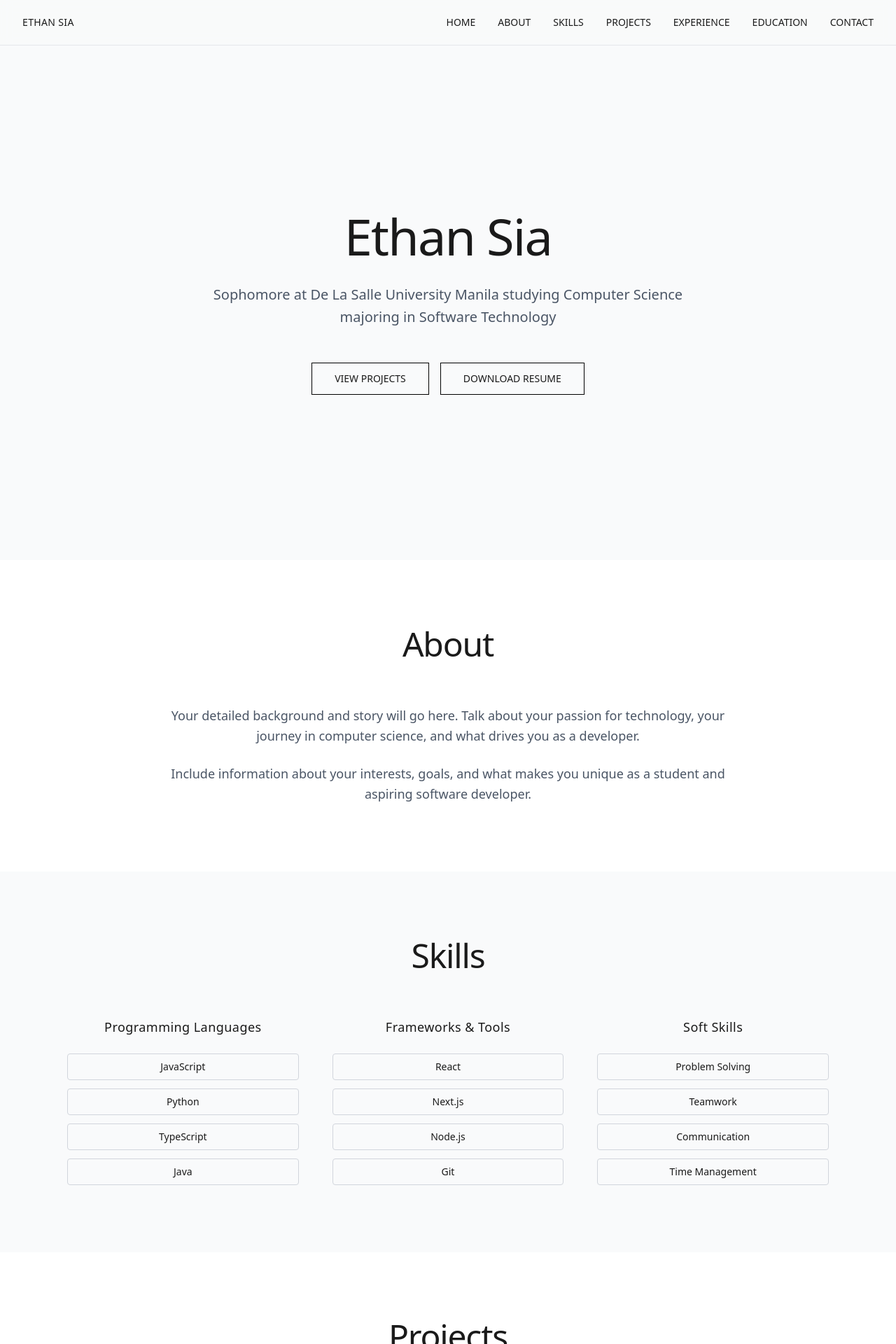
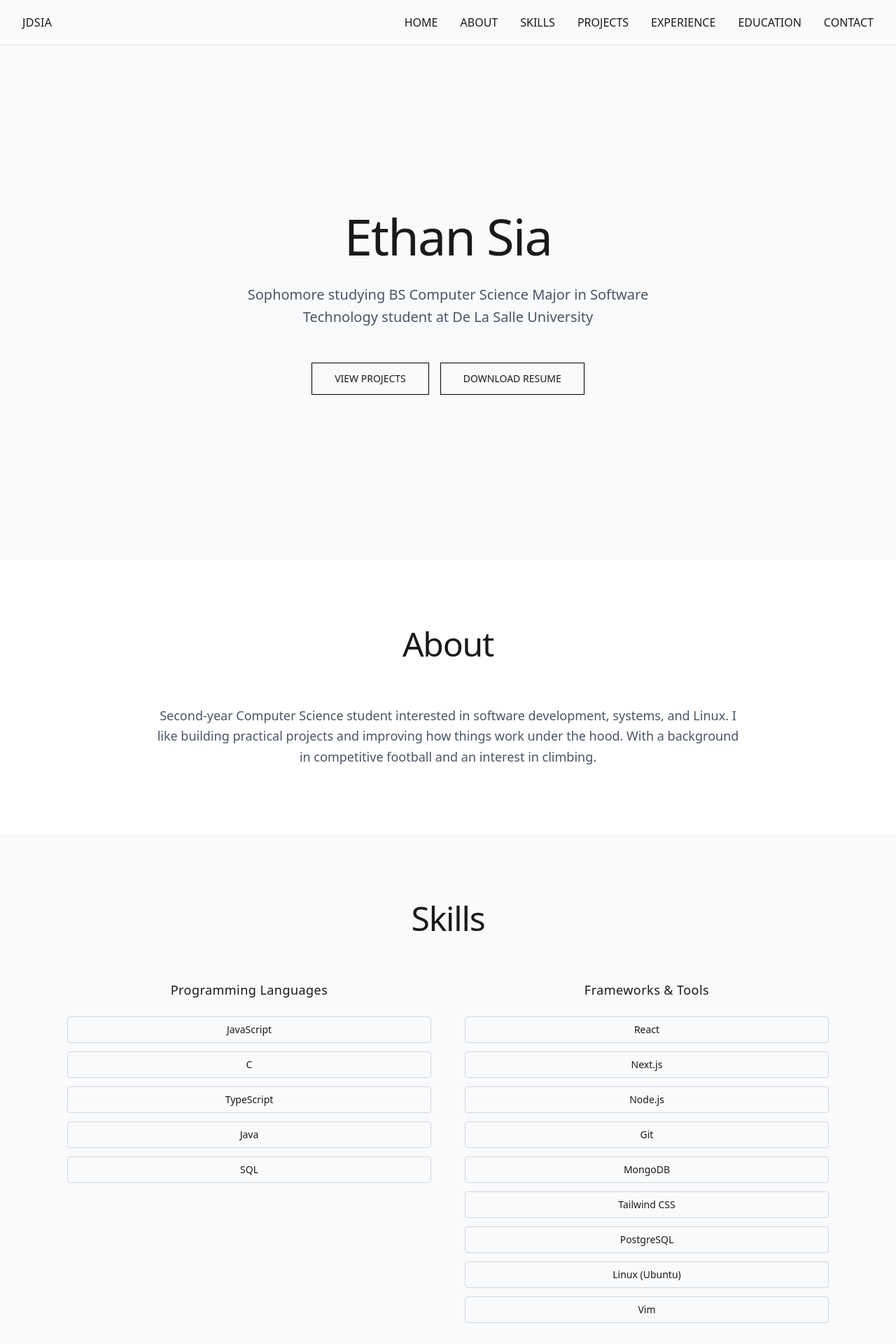
Before and after one commit to jdsia/Web-Portfolio, a Next.js app: page / in a window 1280 px wide. Shown: the top 1920 px of the page at 70% size. Built offline with nearby package versions, Linux system fonts and the light colour scheme.

Commit message:
feat: fixed about section and skills, todo: make 3rd col for tools instead of mixing it

```diff
--- a/app/page.tsx
+++ b/app/page.tsx
@@ -7,15 +7,15 @@ export default function Home() {
       <nav className="fixed top-0 w-full bg-gray-50/80 backdrop-blur-sm z-50 border-b border-gray-200">
         <div className="max-w-7xl mx-auto px-6 lg:px-8">
           <div className="flex justify-between items-center h-16">
-            <div className="text-sm font-medium tracking-wide">ETHAN SIA</div>
+            <a href="https://github.com/jdsia" className="text-base font-medium tracking-wide">JDSIA</a>
             <div className="hidden md:flex space-x-8">
-              <a href="#home" className="text-sm font-light hover:font-medium transition-all duration-200">HOME</a>
-              <a href="#about" className="text-sm font-light hover:font-medium transition-all duration-200">ABOUT</a>
-              <a href="#skills" className="text-sm font-light hover:font-medium transition-all duration-200">SKILLS</a>
-              <a href="#projects" className="text-sm font-light hover:font-medium transition-all duration-200">PROJECTS</a>
-              <a href="#experience" className="text-sm font-light hover:font-medium transition-all duration-200">EXPERIENCE</a>
-              <a href="#education" className="text-sm font-light hover:font-medium transition-all duration-200">EDUCATION</a>
-              <a href="#contact" className="text-sm font-light hover:font-medium transition-all duration-200">CONTACT</a>
+              <a href="#home" className="text-base font-light hover:font-medium transition-all duration-200">HOME</a>
+              <a href="#about" className="text-base font-light hover:font-medium transition-all duration-200">ABOUT</a>
+              <a href="#skills" className="text-base font-light hover:font-medium transition-all duration-200">SKILLS</a>
+              <a href="#projects" className="text-base font-light hover:font-medium transition-all duration-200">PROJECTS</a>
+              <a href="#experience" className="text-base font-light hover:font-medium transition-all duration-200">EXPERIENCE</a>
+              <a href="#education" className="text-base font-light hover:font-medium transition-all duration-200">EDUCATION</a>
+              <a href="#contact" className="text-base font-light hover:font-medium transition-all duration-200">CONTACT</a>
             </div>
           </div>
         </div>
@@ -26,7 +26,7 @@ export default function Home() {
         <div className="max-w-4xl mx-auto px-6 lg:px-8 text-center">
           <h1 className="text-6xl md:text-7xl font-light tracking-tight mb-8">Ethan Sia</h1>
           <p className="text-lg md:text-xl font-light text-gray-600 mb-12 max-w-2xl mx-auto leading-relaxed">
-            Sophomore at De La Salle University Manila studying Computer Science majoring in Software Technology
+            Sophomore studying BS Computer Science Major in Software Technology student at De La Salle University
           </p>
           <div className="flex flex-col sm:flex-row gap-4 justify-center">
             <button className="border border-black px-8 py-3 text-sm font-medium hover:bg-black hover:text-white transition-all duration-300">
@@ -45,12 +45,8 @@ export default function Home() {
           <h2 className="text-4xl md:text-5xl font-light tracking-tight mb-16 text-center">About</h2>
           <div className="space-y-6 text-center">
             <p className="text-lg font-light text-gray-600 leading-relaxed">
-              Your detailed background and story will go here. Talk about your passion for technology,
-              your journey in computer science, and what drives you as a developer.
-            </p>
-            <p className="text-lg font-light text-gray-600 leading-relaxed">
-              Include information about your interests, goals, and what makes you unique as a student
-              and aspiring software developer.
+              Second-year Computer Science student interested in software development, systems, and Linux. I like building practical projects and improving how things work under the hood.
+              With a background in competitive football and an interest in climbing.
             </p>
           </div>
         </div>
@@ -60,14 +56,15 @@ export default function Home() {
       <section id="skills" className="py-24 bg-gray-50">
         <div className="max-w-6xl mx-auto px-6 lg:px-8">
           <h2 className="text-4xl md:text-5xl font-light tracking-tight mb-16 text-center">Skills</h2>
-          <div className="grid md:grid-cols-3 gap-12">
+          <div className="grid md:grid-cols-2 gap-12">
             <div className="text-center">
               <h3 className="text-lg font-medium mb-6 tracking-wide">Programming Languages</h3>
               <div className="space-y-3">
                 <div className="border border-gray-300 rounded px-4 py-2 text-sm font-light">JavaScript</div>
-                <div className="border border-gray-300 rounded px-4 py-2 text-sm font-light">Python</div>
+                <div className="border border-gray-300 rounded px-4 py-2 text-sm font-light">C</div>
                 <div className="border border-gray-300 rounded px-4 py-2 text-sm font-light">TypeScript</div>
                 <div className="border border-gray-300 rounded px-4 py-2 text-sm font-light">Java</div>
+                <div className="border border-gray-300 rounded px-4 py-2 text-sm font-light">SQL</div>
               </div>
             </div>
             <div className="text-center">
@@ -77,15 +74,11 @@ export default function Home() {
                 <div className="border border-gray-300 rounded px-4 py-2 text-sm font-light">Next.js</div>
                 <div className="border border-gray-300 rounded px-4 py-2 text-sm font-light">Node.js</div>
                 <div className="border border-gray-300 rounded px-4 py-2 text-sm font-light">Git</div>
-              </div>
-            </div>
-            <div className="text-center">
-              <h3 className="text-lg font-medium mb-6 tracking-wide">Soft Skills</h3>
-              <div className="space-y-3">
-                <div className="border border-gray-300 rounded px-4 py-2 text-sm font-light">Problem Solving</div>
-                <div className="border border-gray-300 rounded px-4 py-2 text-sm font-light">Teamwork</div>
-                <div className="border border-gray-300 rounded px-4 py-2 text-sm font-light">Communication</div>
-                <div className="border border-gray-300 rounded px-4 py-2 text-sm font-light">Time Management</div>
+                <div className="border border-gray-300 rounded px-4 py-2 text-sm font-light">MongoDB</div>
+                <div className="border border-gray-300 rounded px-4 py-2 text-sm font-light">Tailwind CSS</div>
+                <div className="border border-gray-300 rounded px-4 py-2 text-sm font-light">PostgreSQL</div>
+                <div className="border border-gray-300 rounded px-4 py-2 text-sm font-light">Linux (Ubuntu)</div>
+                <div className="border border-gray-300 rounded px-4 py-2 text-sm font-light">Vim</div>
               </div>
             </div>
           </div>
```
